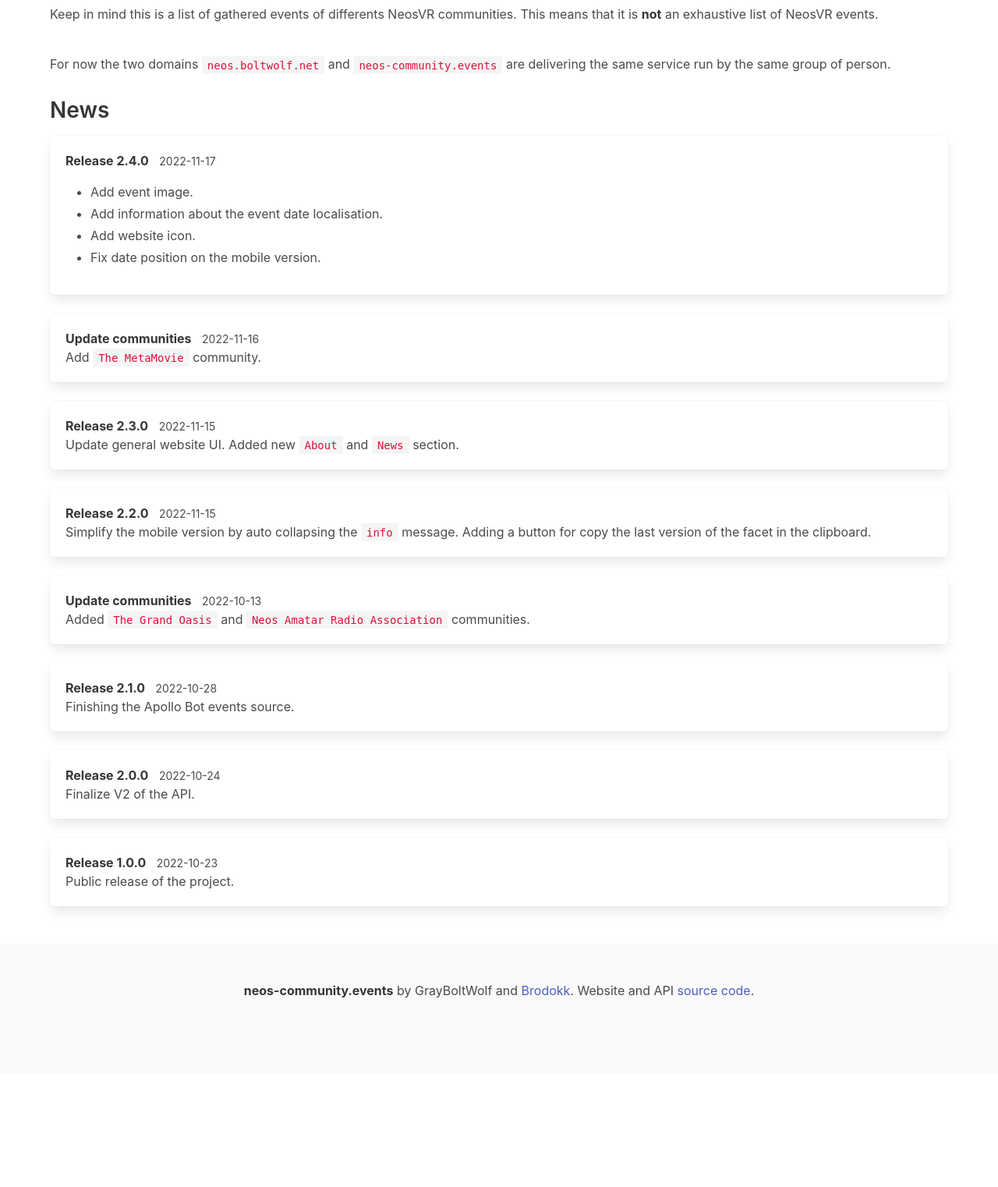
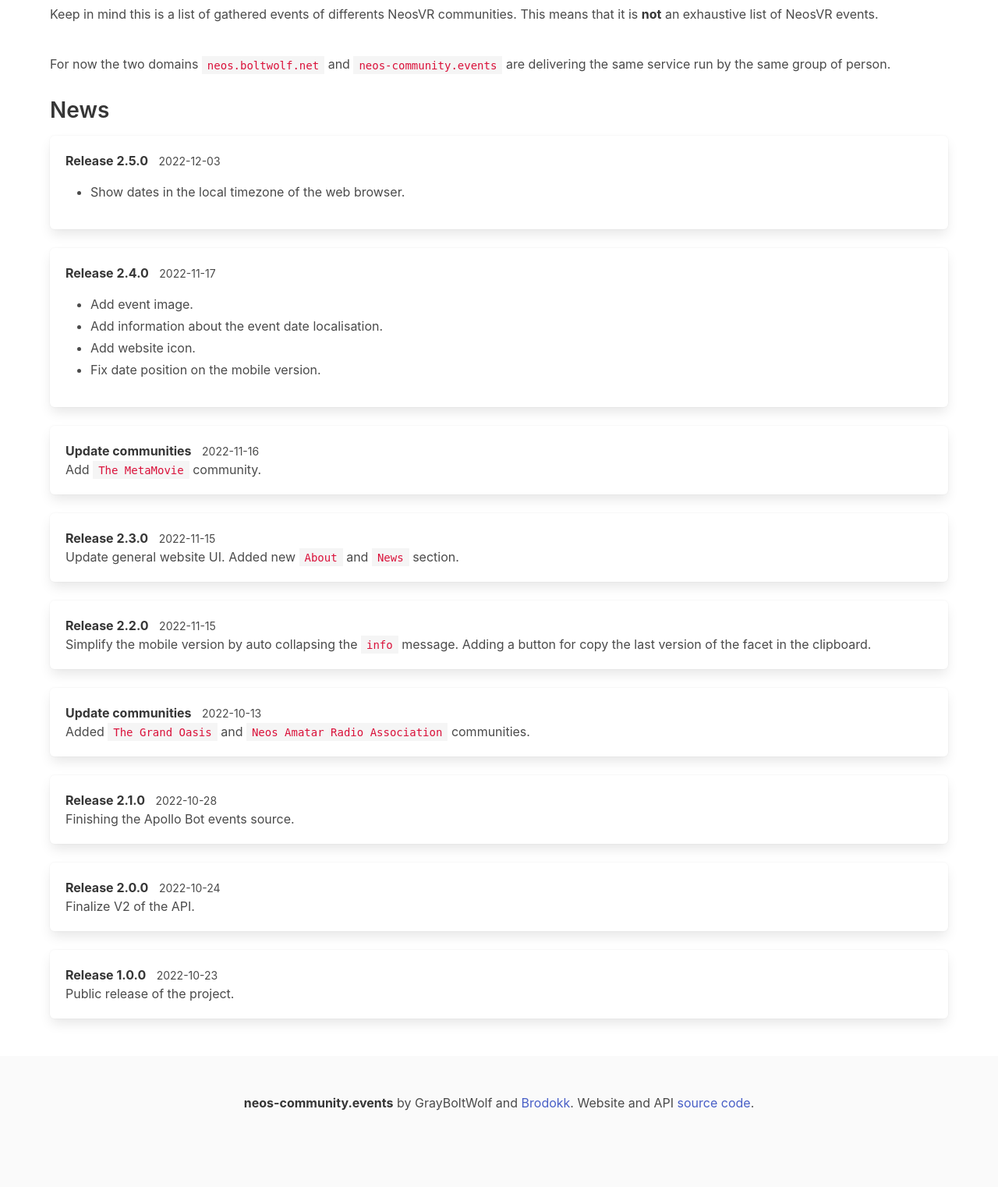
Before and after one commit to Resonite-Community-Projects/community_events.resonite, a Flask app: template templates/index.html in a window 1280 px wide, after a click on "About". Shown: the part 358-1880 px from the top of the page at 78% size. Before the commit the page ends 1638 px from the top, so only its background shows below. Run offline with Flask 2, Linux system fonts and the light colour scheme; the template is opened without the code that fills it, so the values that code supplies are empty; some libraries are stand-ins or nearby versions.

Commit message:
Add support of date on local timezone in the web browser

```diff
--- a/templates/index.html
+++ b/templates/index.html
@@ -128,8 +128,8 @@
           <nav class="tabs is-boxed is-fullwidth is-large">
                   <div class="container">
                     <ul>
-                      <li class="tab tab-events is-active" onclick="openTab(event,'Events')"><a >Events</a></li>
-                      <li class="tab tab-about" onclick="openTab(event,'About')"><a >About</a></li>
+                      <li class="tab tab-events is-active" onclick="openTab(event,'Events')"><a>Events</a></li>
+                      <li class="tab tab-about" onclick="openTab(event,'About')"><a>About</a></li>
                     </ul>
                   </div>
                 </nav>
@@ -179,9 +179,9 @@
                     <div class="date info is-flex is-flex-direction-row is-justify-content-center is-align-items-center">
                         <i class="fas fa-circle-info" title="Dates are in UTC timezone"></i>
                         <div class="date my-3 mx-4 is-flex">
-                          <p>{{ event[6]|formatdatetime }}</p>
+                          <p class="start">{{ event[6]|formatdatetime }}</p>
                           <p class="mobile-separator">-</p>
-                          <p>{{ event[7]|formatdatetime }}</p>
+                          <p class="end">{{ event[7]|formatdatetime }}</p>
                         </div>
                     </div>
                 </header>
@@ -233,6 +233,19 @@
               <p>For now the two domains <code>neos.boltwolf.net</code> and <code>neos-community.events</code> are delivering the same service run by the same group of person.</p>
               <h2>News</h2>
 
+              <div class="box">
+                <div class="content">
+                  <strong>Release 2.5.0</strong>
+                  &nbsp;
+                  <small>2022-12-03</small>
+                  <br>
+                  <p>
+                    <ul>
+                      <li>Show dates in the local timezone of the web browser.</li>
+                    </ul>
+                  </p>
+                </div>
+              </div>
               <div class="box">
                 <div class="content">
                   <strong>Release 2.4.0</strong>
@@ -439,6 +452,35 @@
     CopyFacetNeosDBUrl.addEventListener('click', function(event) {
       CopyFacetNeosDBUrlToClipboard('neosrec:///U-GrayBoltWolf/R-1813632e-ca8f-4492-bec4-9259677394de');
     });
+
+    const timezone = Intl.DateTimeFormat().resolvedOptions().timeZone;
+
+    const dates_tip = document.querySelectorAll(".date i");
+
+    dates_tip.forEach((date_tip) => {
+      date_tip.title = 'Dates are in ' + timezone + ' timezone';
+    });
+
+    const dates_start = document.querySelectorAll(".date .start");
+
+    dates_start.forEach((date_start) => {
+      parsed_date = new Date(Date.parse(date_start.innerHTML + " 2022 UTC"));
+      date_start.innerText = parsed_date.toLocaleDateString(
+        'en-us', {
+          weekday:"short", year:"numeric", month:"short", day:"numeric", hour: "numeric", minute: "numeric"
+        });
+    });
+
+    const dates_end = document.querySelectorAll(".date .end");
+
+    dates_end.forEach((date_end) => {
+      parsed_date = new Date(Date.parse(date_end.innerHTML + " 2022 UTC"));
+      date_end.innerText = parsed_date.toLocaleDateString(
+        'en-us', {
+          weekday:"short", year:"numeric", month:"short", day:"numeric", hour: "numeric", minute: "numeric"
+        });
+    });
+
   </script>
 </body>
 </html>
```
